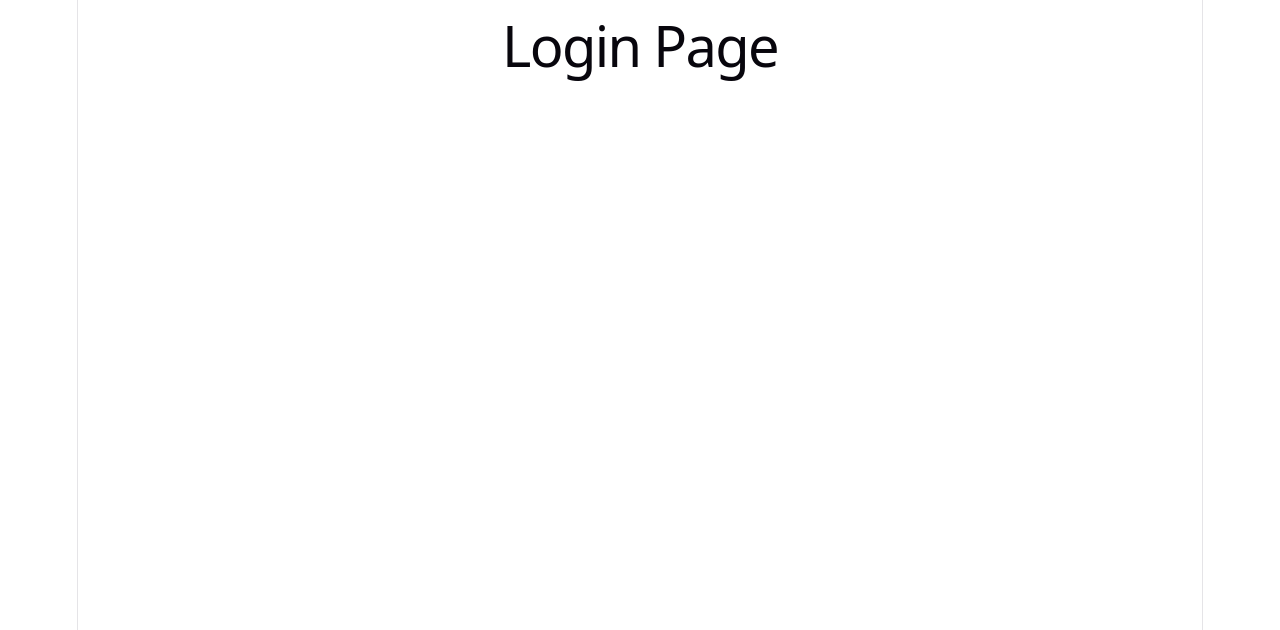
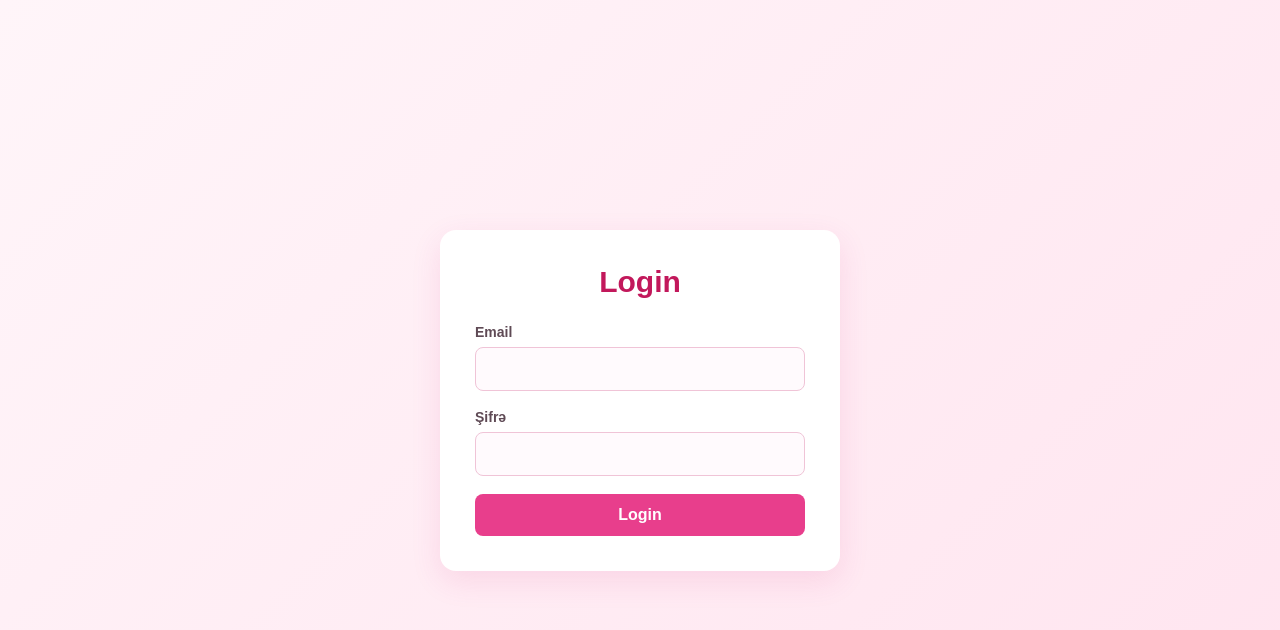
Before and after one commit to hesenovasonaa/Task-Manager-React, a React (Vite) app: page /login in a window 1280 px wide. Shown: the top 630 px of the page. Built offline with nearby package versions, Linux system fonts and the light colour scheme.

Commit message:
Complete authentication flow and styling

```diff
--- a/src/components/ProtectedRoute.jsx
+++ b/src/components/ProtectedRoute.jsx
@@ -1,12 +1,33 @@
-import { Navigate } from "react-router-dom";
+import { useEffect } from "react";
+import { Navigate, useNavigate } from "react-router-dom";
 
 function ProtectedRoute({ children }) {
-  const isAuthenticated = localStorage.getItem("token");
+  const navigate = useNavigate();
+  const token = localStorage.getItem("token");
 
-  if (!isAuthenticated) {
+  useEffect(() => {
+    if (!token) return;
+    const tokenData = JSON.parse(token);
+    const timeLeft = tokenData.expiresAt - Date.now();
+    if (timeLeft <= 0) {
+      localStorage.removeItem("token");
+      navigate("/login", { replace: true });
+      return;
+    }
+    const timer = setTimeout(() => {
+      localStorage.removeItem("token");
+      navigate("/login", { replace: true });
+    }, timeLeft);
+    return () => clearTimeout(timer);
+  }, [token, navigate]);
+  if (!token) {
     return <Navigate to="/login" replace />;
   }
-
+  const tokenData = JSON.parse(token);
+  if (Date.now() >= tokenData.expiresAt) {
+    localStorage.removeItem("token");
+    return <Navigate to="/login" replace />;
+  }
   return children;
 }
 
--- a/src/index.css
+++ b/src/index.css
@@ -1,111 +1,140 @@
-:root {
-  --text: #6b6375;
-  --text-h: #08060d;
-  --bg: #fff;
-  --border: #e5e4e7;
-  --code-bg: #f4f3ec;
-  --accent: #aa3bff;
-  --accent-bg: rgba(170, 59, 255, 0.1);
-  --accent-border: rgba(170, 59, 255, 0.5);
-  --social-bg: rgba(244, 243, 236, 0.5);
-  --shadow:
-    rgba(0, 0, 0, 0.1) 0 10px 15px -3px, rgba(0, 0, 0, 0.05) 0 4px 6px -2px;
+* {
+  margin: 0;
+  padding: 0;
+  box-sizing: border-box;
+}
+body {
+  font-family: Arial, sans-serif;
+  background: #fff5f9;
+  color: #2f2530;
+}
+button,
+input {
+  font: inherit;
+}
+button {
+  cursor: pointer;
+}
+.login-page {
+  min-height: 100vh;
+  display: flex;
+  justify-content: center;
+  align-items: center;
+  padding: 20px;
+  background: linear-gradient(135deg, #fff5f9, #ffe4ef);
+}
+.login-form {
+  width: 100%;
+  max-width: 400px;
+  background: #ffffff;
+  padding: 35px;
+  border-radius: 16px;
+  box-shadow: 0 10px 30px rgba(214, 51, 132, 0.12);
+}
+.login-form h1 {
+  margin-bottom: 25px;
+  text-align: center;
+  color: #c2185b;
+  font-size: 30px;
+}
+.form-group {
+  margin-bottom: 18px;
+}
+.form-group label {
+  display: block;
+  margin-bottom: 7px;
+  color: #5f4a55;
+  font-size: 14px;
+  font-weight: 600;
+}
+.form-group input {
+  width: 100%;
+  padding: 12px;
+  border: 1px solid #f0c4d7;
+  border-radius: 8px;
+  outline: none;
+  background: #fffafd;
+  color: #2f2530;
+  transition: 0.2s;
+}
+.form-group input:focus {
+  border-color: #e83e8c;
+  box-shadow: 0 0 0 3px rgba(232, 62, 140, 0.1);
+}
+.login-button {
+  width: 100%;
+  border: none;
+  padding: 12px;
+  border-radius: 8px;
+  background: #e83e8c;
+  color: white;
+  font-weight: 600;
+  transition: 0.2s;
+}
+.login-button:hover {
+  background: #d63378;
+}
+.login-error {
+  margin-bottom: 15px;
+  padding: 10px;
+  border-radius: 7px;
+  background: #fff0f4;
+  color: #c2185b;
+  border: 1px solid #f7c5d7;
+  font-size: 14px;
+}
+.dashboard {
+  min-height: 100vh;
+  padding: 40px 20px;
+  background: #fff5f9;
+}
+.dashboard-content {
+  max-width: 1100px;
+  margin: 0 auto;
+}
+.dashboard-header {
+  display: flex;
+  justify-content: space-between;
+  align-items: center;
+  gap: 20px;
+  padding: 20px 25px;
+  background: #ffffff;
+  border-radius: 14px;
+  box-shadow: 0 6px 20px rgba(214, 51, 132, 0.08);
+}
+.dashboard-header h1 {
+  color: #c2185b;
+  font-size: 32px;
+}
+.logout-button {
+  border: none;
+  padding: 10px 18px;
+  border-radius: 8px;
+  background: #e83e8c;
+  color: white;
+  font-weight: 600;
+  transition: 0.2s;
+}
+.logout-button:hover {
+  background: #d63378;
+}
 
-  --sans: system-ui, 'Segoe UI', Roboto, sans-serif;
-  --heading: system-ui, 'Segoe UI', Roboto, sans-serif;
-  --mono: ui-monospace, Consolas, monospace;
-
-  font: 18px/145% var(--sans);
-  letter-spacing: 0.18px;
-  color-scheme: light dark;
-  color: var(--text);
-  background: var(--bg);
-  font-synthesis: none;
-  text-rendering: optimizeLegibility;
-  -webkit-font-smoothing: antialiased;
-  -moz-osx-font-smoothing: grayscale;
-
-  @media (max-width: 1024px) {
-    font-size: 16px;
+@media (max-width: 600px) {
+  .login-form {
+    padding: 28px 20px;
+  }
+  .dashboard {
+    padding: 20px 15px;
+  }
+  .dashboard-header {
+    align-items: flex-start;
+    flex-direction: column;
+    padding: 20px;
+  }
+  .dashboard-header h1 {
+    font-size: 26px;
+  }
+  .logout-button {
+    width: 100%;
   }
 }
-
-@media (prefers-color-scheme: dark) {
-  :root {
-    --text: #9ca3af;
-    --text-h: #f3f4f6;
-    --bg: #16171d;
-    --border: #2e303a;
-    --code-bg: #1f2028;
-    --accent: #c084fc;
-    --accent-bg: rgba(192, 132, 252, 0.15);
-    --accent-border: rgba(192, 132, 252, 0.5);
-    --social-bg: rgba(47, 48, 58, 0.5);
-    --shadow:
-      rgba(0, 0, 0, 0.4) 0 10px 15px -3px, rgba(0, 0, 0, 0.25) 0 4px 6px -2px;
-  }
-
-  #social .button-icon {
-    filter: invert(1) brightness(2);
-  }
-}
-
-body {
-  margin: 0;
-}
-
-#root {
-  width: 1126px;
-  max-width: 100%;
-  margin: 0 auto;
-  text-align: center;
-  border-inline: 1px solid var(--border);
-  min-height: 100svh;
-  display: flex;
-  flex-direction: column;
-  box-sizing: border-box;
-}
-
-h1,
-h2 {
-  font-family: var(--heading);
-  font-weight: 500;
-  color: var(--text-h);
-}
-
-h1 {
-  font-size: 56px;
-  letter-spacing: -1.68px;
-  margin: 32px 0;
-  @media (max-width: 1024px) {
-    font-size: 36px;
-    margin: 20px 0;
-  }
-}
-h2 {
-  font-size: 24px;
-  line-height: 118%;
-  letter-spacing: -0.24px;
-  margin: 0 0 8px;
-  @media (max-width: 1024px) {
-    font-size: 20px;
-  }
-}
-p {
-  margin: 0;
-}
-
-code,
-.counter {
-  font-family: var(--mono);
-  display: inline-flex;
-  border-radius: 4px;
-  color: var(--text-h);
-}
-
-code {
-  font-size: 15px;
-  line-height: 135%;
-  padding: 4px 8px;
-  background: var(--code-bg);
-}
--- a/src/pages/Dashboard.jsx
+++ b/src/pages/Dashboard.jsx
@@ -1,7 +1,23 @@
+import { useNavigate } from "react-router-dom";
+
 function Dashboard() {
+  const navigate = useNavigate();
+  const handleLogout = () => {
+    localStorage.removeItem("token");
+    navigate("/login", { replace: true });
+  };
+
   return (
-    <div>
-      <h1>Dashboard</h1>
+    <div className="dashboard">
+      <div className="dashboard-content">
+        <div className="dashboard-header">
+          <h1>Dashboard</h1>
+
+          <button className="logout-button" onClick={handleLogout}>
+            Logout
+          </button>
+        </div>
+      </div>
     </div>
   );
 }
--- a/src/pages/Login.jsx
+++ b/src/pages/Login.jsx
@@ -1,7 +1,52 @@
+import { useState } from "react";
+import { useNavigate } from "react-router-dom";
+
 function Login() {
+  const [email, setEmail] = useState("");
+  const [password, setPassword] = useState("");
+  const [error, setError] = useState("");
+  const navigate = useNavigate();
+  const handleSubmit = (e) => {
+    e.preventDefault();
+    setError("");
+    if (email === "admin@example.com" && password === "123456") {
+      const tokenData = {
+        token: "mock-token",
+        expiresAt: Date.now() + 5 * 60 * 1000,
+      };
+      localStorage.setItem("token", JSON.stringify(tokenData));
+      navigate("/dashboard");
+      return;
+    }
+    setError("Email və ya şifrə yanlışdır.");
+  };
   return (
-    <div>
-      <h1>Login Page</h1>
+    <div className="login-page">
+      <form className="login-form" onSubmit={handleSubmit}>
+        <h1>Login</h1>
+        <div className="form-group">
+          <label htmlFor="email">Email</label>
+          <input
+            id="email"
+            type="email"
+            value={email}
+            onChange={(e) => setEmail(e.target.value)}
+          />
+        </div>
+        <div className="form-group">
+          <label htmlFor="password">Şifrə</label>
+          <input
+            id="password"
+            type="password"
+            value={password}
+            onChange={(e) => setPassword(e.target.value)}
+          />
+        </div>
+        {error && <p className="login-error">{error}</p>}
+        <button className="login-button" type="submit">
+          Login
+        </button>
+      </form>
     </div>
   );
 }
```
